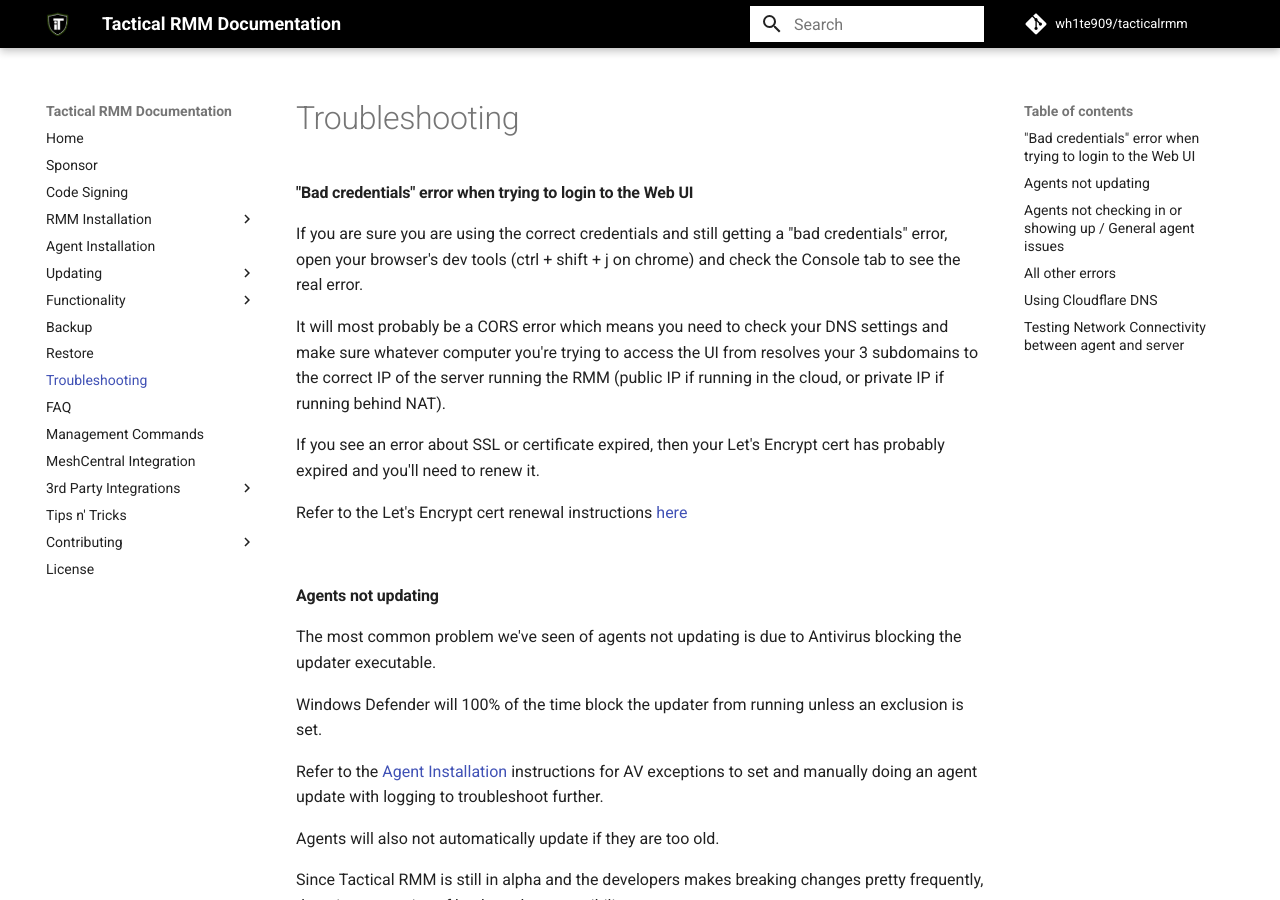
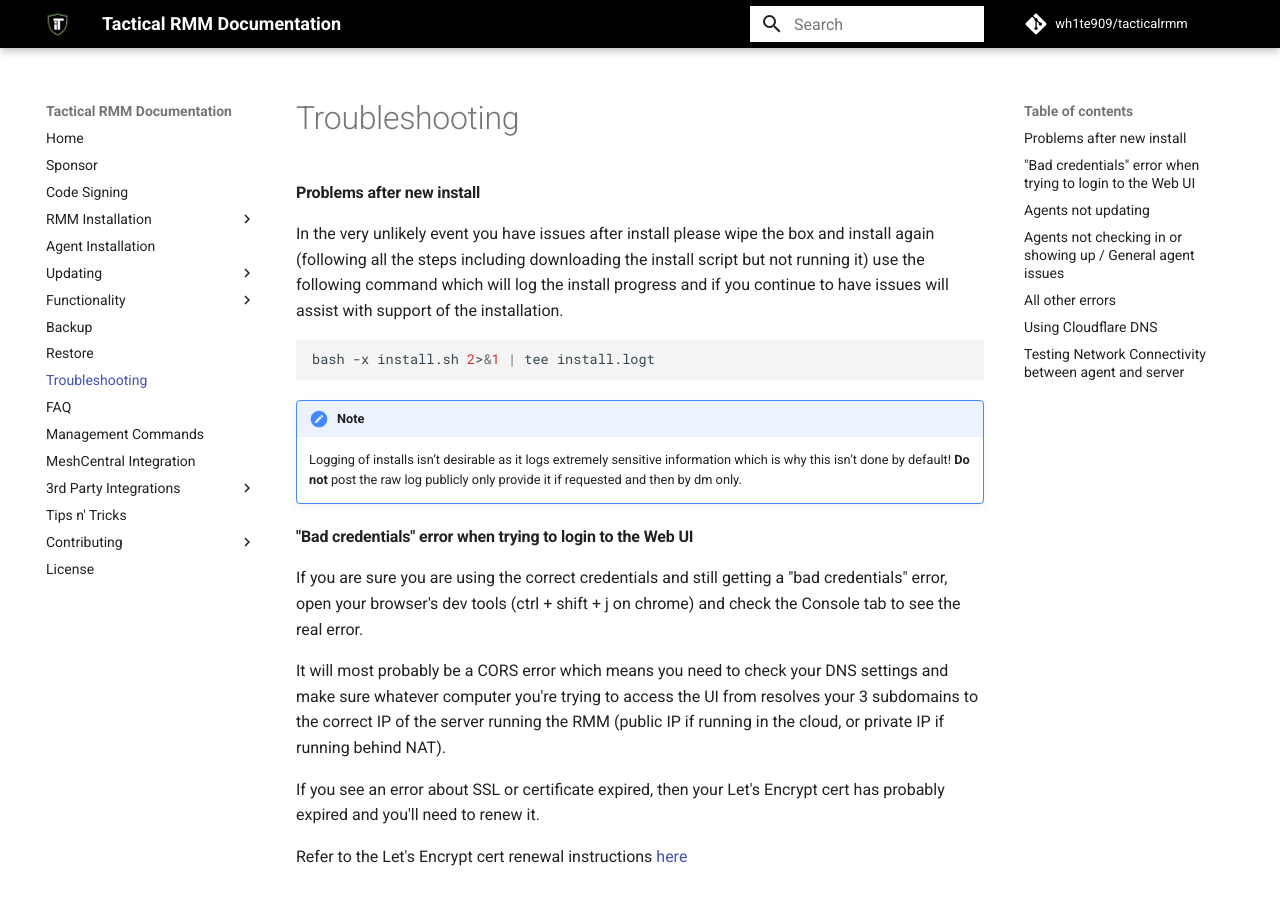
Before and after one commit to amidaware/trmm-docs, an MkDocs documentation site: the page built from docs/docs/troubleshooting.md, in a window 1280 px wide and 900 px high. Built offline with MkDocs 1.6.1 and Material for MkDocs 9.7.7, drawn with Linux system fonts in a browser that asks for light colours; comment, search, counter and statistics services are not loaded.

Commit message:
Troubleshooting docs update

````diff
--- a/docs/docs/troubleshooting.md
+++ b/docs/docs/troubleshooting.md
@@ -1,4 +1,15 @@
 # Troubleshooting
+
+#### Problems after new install
+
+In the very unlikely event you have issues after install please wipe the box and install again (following all the steps including downloading the install script but not running it) use the following command which will log the install progress and if you continue to have issues will assist with support of the installation.
+
+```bash
+bash -x install.sh 2>&1 | tee install.logt
+```
+
+!!!note
+    Logging of installs isn’t desirable as it logs extremely sensitive information which is why this isn’t done by default! **Do not** post the raw log publicly only provide it if requested and then by dm only.
 
 #### "Bad credentials" error when trying to login to the Web UI
 
````
